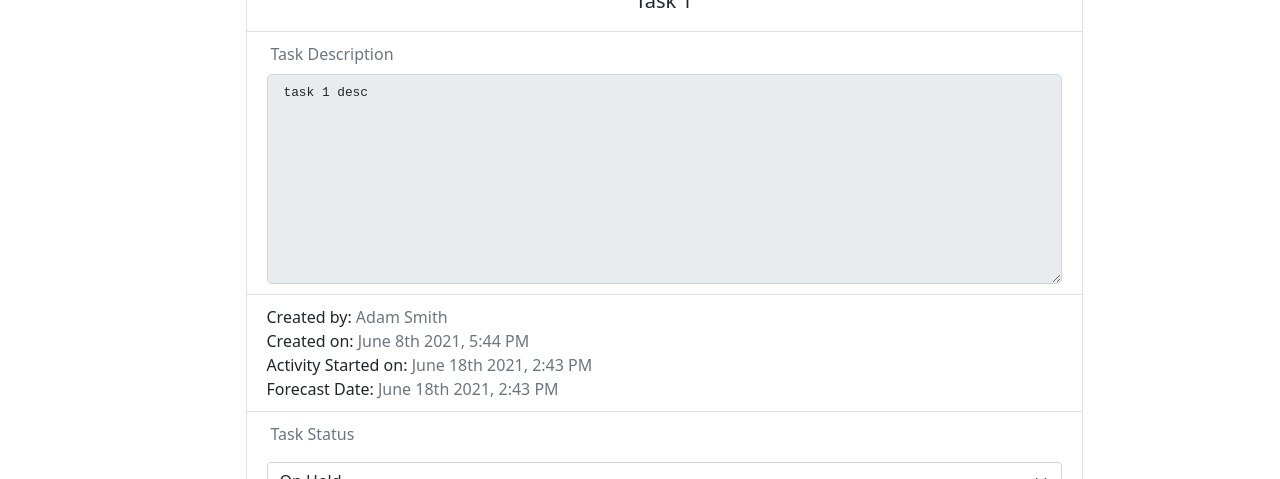
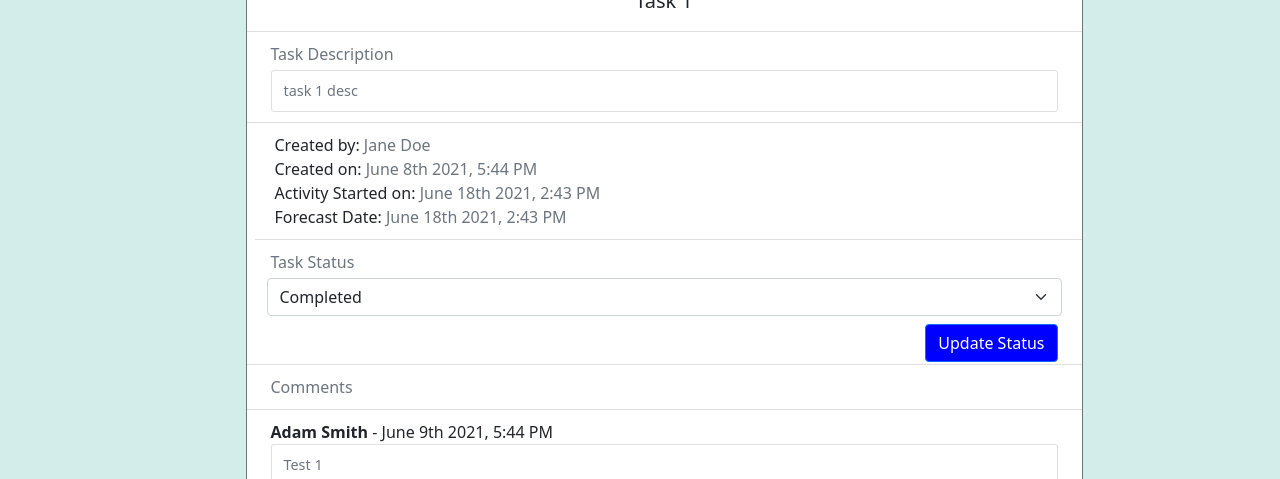
Before and after one commit to Gabrielssalves/MoreTask, a React (Create React App) app in the folder client/: page /task in a window 1280 px wide. Shown: the part 321-800 px from the top of the page. Built offline with nearby package versions, Linux system fonts and the light colour scheme; data requests are answered from the project's data file.

Commit message:
code refactor + layout refactor

```diff
--- a/client/db.json
+++ b/client/db.json
@@ -3,16 +3,38 @@
     {
       "nm_task": "Task 1",
       "ds_task": "task 1 desc",
-      "ob_owner": "Adam Smith",
+      "ls_comments": [
+        {
+          "ob_user": "Adam Smith",
+          "ds_comment": "Test 1",
+          "dt_created": "2021-06-09T17:44:06.877Z",
+          "comment_id": 1
+        }
+      ],
+      "ob_owner": "Jane Doe",
       "dt_create": "2021-06-08T17:44:06.877Z",
       "dt_start": "2021-06-18T14:43",
       "dt_prediction": "2021-06-28T14:44",
-      "ds_status": "On Hold",
+      "ds_status": "Completed",
       "id": 1
     },
     {
       "nm_task": "Tarefa 2",
       "ds_task": "tasas",
+      "ls_comments": [
+        {
+          "ob_user": "Adam Smith",
+          "ds_comment": "Test 1",
+          "dt_created": "2021-06-09T17:44:06.877Z",
+          "comment_id": 1
+        },
+        {
+          "ob_user": "Adam Smith",
+          "ds_comment": "Test 2",
+          "dt_created": "2021-06-09T18:44:06.877Z",
+          "comment_id": 2
+        }
+      ],
       "ob_owner": "Jane Doe",
       "dt_create": "2021-06-08T18:14:20.252Z",
       "dt_start": "2021-06-22T15:14",
@@ -23,12 +45,37 @@
     {
       "nm_task": "Mais um",
       "ds_task": "srser",
+      "ls_comments": [
+        {
+          "ob_user": "Adam Smith",
+          "ds_comment": "Test 1",
+          "dt_created": "2021-06-09T17:44:06.877Z",
+          "comment_id": 1
+        },
+        {
+          "ob_user": "Adam Smith",
+          "ds_comment": "Test 2",
+          "dt_created": "2021-06-09T18:44:06.877Z",
+          "comment_id": 2
+        }
+      ],
       "ob_owner": "Jane Doe",
       "dt_create": "2021-06-08T18:14:29.483Z",
       "dt_start": "2021-06-08T18:14:20.253Z",
       "dt_prediction": "2021-06-08T18:14:20.253Z",
       "ds_status": "In Progress",
       "id": 3
+    },
+    {
+      "nm_task": "dfdfg",
+      "ds_task": "",
+      "ls_comments": [],
+      "ob_owner": "Karl Marx",
+      "dt_create": "2021-06-09T13:06:19.397Z",
+      "dt_start": "2021-06-09T13:05:06.231Z",
+      "dt_prediction": "2021-06-09T13:05:06.231Z",
+      "ds_status": "On Hold",
+      "id": 5
     }
   ],
   "users": [
--- a/client/package.json
+++ b/client/package.json
@@ -2,6 +2,7 @@
   "name": "more-task",
   "version": "0.1.0",
   "private": true,
+  "author": "Gabriel Braguin",
   "dependencies": {
     "@trendmicro/react-sidenav": "^0.5.0",
     "materialize-css": "^1.0.0",
@@ -15,6 +16,7 @@
     "react-redux": "^7.2.4",
     "react-router-dom": "^5.2.0",
     "react-scripts": "4.0.3",
+    "react-toastify": "^7.0.4",
     "redux": "^4.1.0",
     "redux-devtools-extension": "^2.13.9",
     "redux-thunk": "^2.3.0",
--- a/client/src/App.css
+++ b/client/src/App.css
@@ -1,3 +1,7 @@
+body {
+    background-color:#d3edeb
+}
+
 li {
     list-style-type: none;
 }
@@ -100,10 +104,6 @@ li {
     margin:4px 0;
     border-radius:3px;
     box-shadow:1px 1px 1px rgba(0,0,0,.2);
-    cursor:move;
-    cursor:-webkit-grab;
-    cursor:-moz-grab;
-    cursor:grab;
 }
 
 .cardtitle {
@@ -120,6 +120,7 @@ li {
 
 
 .collection {
+    background-color: #fff;
     margin: 0.5rem 0 1rem 0;
     border: 1px solid #e0e0e0;
     border-radius: 2px;
@@ -200,3 +201,11 @@ li {
     text-align: justify;
     font-size: 0.8rem;
 }
+
+.comment-textarea {
+    width: 99%;
+    border: 1px solid #e0e0e0;
+    border-radius: 3px;
+    padding: 8px 12px;
+    font-size: 0.9rem;
+}
--- /dev/null
+++ b/client/src/components/workflow/CommentItem.js
@@ -0,0 +1,21 @@
+import React from 'react';
+import Moment from "react-moment";
+import PropTypes from "prop-types";
+
+const CommentItem = ({ ls_comments }) => {
+    return (
+        <li className="collection-item">
+            <strong className="ms-1">{ls_comments.ob_user}</strong>
+            <span>{" - "}<Moment format="MMMM Do YYYY, h:mm A">{ls_comments.dt_created}</Moment></span>
+            <div className="comment-textarea ms-1 text-secondary">
+                {ls_comments.ds_comment}
+            </div>
+        </li>
+    )
+}
+
+CommentItem.propTypes = {
+    ls_comments: PropTypes.object.isRequired
+}
+
+export default CommentItem
--- a/client/src/components/workflow/TaskScreen.js
+++ b/client/src/components/workflow/TaskScreen.js
@@ -1,11 +1,16 @@
-import React, { useState, useEffect, Fragment } from 'react'
+import React, { useState, useEffect, Fragment } from 'react';
 import { connect } from "react-redux";
 import PropTypes from "prop-types";
 import Moment from "react-moment";
-import { getTasks, updateTask } from "../../actions/taskActions"
+import { getTasks, updateTask } from "../../actions/taskActions";
+import CommentItem from "./CommentItem";
+import { ToastContainer, toast } from 'react-toastify';
+import 'react-toastify/dist/ReactToastify.css';
 
 const TaskScreen = ({ getTasks, task: { tasks, loading }, updateTask }) => {
     const [ds_status, setDs_Status] = useState("");
+
+    const taskUpdatedStatusToast = () => toast(<span>Task Status Updated to {ds_status}</span>)
 
     useEffect(() => {
         getTasks();
@@ -22,11 +27,17 @@ const TaskScreen = ({ getTasks, task: { tasks, loading }, updateTask }) => {
             ds_status
         }
         updateTask(updTask);
+        taskUpdatedStatusToast();
     }
+
+    //hardcoded to task[0]
+    //no method to add commentary
+    //comment_id should also be created for each new comment, to be used as key on props
 
     return (
         <Fragment>
-            <ul className="collection with-header w-75 p-0 mt-4 ms-5">
+            <ToastContainer />
+            <ul className="collection with-header w-75 p-0 mt-4 ms-5 border border-secondary">
                 <li className="collection-header">
                     <i className="fa fa-fw fa-thumbtack ms-1 mt-2" />
                     <span className="h6 mt-2 text-secondary"> Current Task</span>
@@ -45,16 +56,12 @@ const TaskScreen = ({ getTasks, task: { tasks, loading }, updateTask }) => {
                             <li className="collection-item">
                                 <span className="h6 ms-1 text-secondary">Task Description</span>
                                 <br />
-                                <textarea
-                                    className="form-control form-control-lg code-text mt-2"
-                                    rows="10"
-                                    disabled readOnly
-                                    value={tasks[0].ds_task}
-                                >
-                                </textarea>
+                                <div className="comment-textarea ms-1 mt-1 text-secondary">
+                                    {tasks[0].ds_task}
+                                </div>
                             </li>
 
-                            <li className="collection-item ">
+                            <li className="collection-item ms-2 ">
                                 <span className="text-secondary">
                                     <span className="text-dark">Created by: </span>
                                     {tasks[0].ob_owner}
@@ -69,10 +76,10 @@ const TaskScreen = ({ getTasks, task: { tasks, loading }, updateTask }) => {
                                     <Moment format="MMMM Do YYYY, h:mm A">{tasks[0].dt_start}</Moment>
                                 </span>
                             </li>
-                            <li className="collection-item pb-4 mb-2">
+                            <li className="collection-item pb-4">
                                 <span className="h6 ms-1 text-secondary">Task Status</span>
                                 <select
-                                    className="form-select mt-3"
+                                    className="form-select mt-1"
                                     name="ds_status"
                                     value={tasks[0].ds_status}
                                     onChange={e => setDs_Status(e.target.value)}
@@ -89,18 +96,20 @@ const TaskScreen = ({ getTasks, task: { tasks, loading }, updateTask }) => {
                                 >
                                     Update Status
                                 </button>
-                                <br /><br />
+                                <br />
                             </li>
                             <li className="collection-item">
-                                <span className="h6 ms-4 text-secondary">Comments</span>
+                                <span className="h6 ms-1 text-secondary">Comments</span>
                             </li>
 
-                            {/* <li>
-                                //add comments
-                            </li> */}
+                            {!loading && tasks[0].ls_comments.length === 0 ? (
+                                <p className="center mt-3">No comments to show...</p>
+                            ) : (
+                                tasks[0].ls_comments.map(ls_comments => <CommentItem ls_comments={ls_comments} key={ls_comments.comment_id}/>)
+                            )}
 
-                            <li>
-                                <div className="mx-4 mt-3">
+                            <li className="collection-item">
+                                <div className="mx-1 mt-2 ">
                                     <textarea
                                         className="form-control"
                                         placeholder="Add new comment..."
@@ -109,7 +118,7 @@ const TaskScreen = ({ getTasks, task: { tasks, loading }, updateTask }) => {
                                         rows="5"
                                     />
                                 </div>
-                                <button type="button" className="btn btn-primary float-end me-4 my-2">Send</button>
+                                <button type="button" className="btn btn-primary float-end me-2 my-2">Send</button>
                             </li>
                         </div>
 
```
Also changed, not shown: client/src/components/workflow/AddTaskModal.js (+10 -10 lines), client/src/components/workflow/EditTaskModal.js (+11 -21 lines), client/src/components/workflow/TaskItem.js (+0 -34 lines), 1 other file (tests, documents, lock files or other folders).
